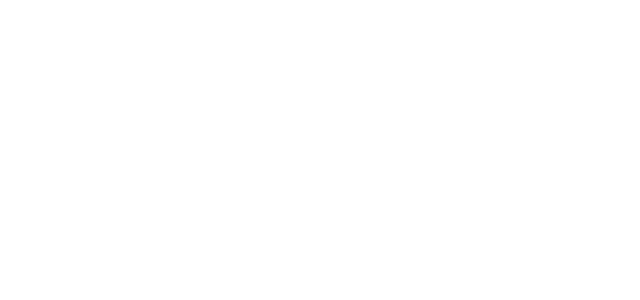
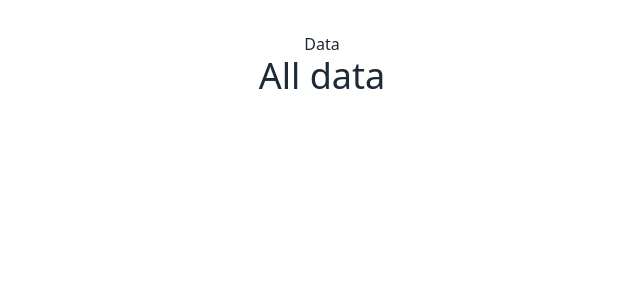
Before and after one commit to Zihadx/chef-recipe-hunter-client, a React (Vite) app: page / in a window 1280 px wide. Shown: the top 300 px of the page, without its empty margins (318-958 px from the left). Built offline with nearby package versions, Linux system fonts and the light colour scheme.

Commit message:
connected server side and clients side

```diff
--- a/src/Componets/Header.jsx
+++ b/src/Componets/Header.jsx
@@ -1,8 +1,12 @@
 import React from 'react';
+import { Link, useLoaderData } from 'react-router-dom';
 
 const Header = () => {
     return (
         <div>
+            <Link to='/data'>Data</Link>
+            <h1 className='text-4xl text-center'>All data</h1>
+            {/* <h1 className='text-3xl text-center'>All data: {data1.chefName}</h1> */}
 
         </div>
     );
--- a/src/Componets/Main.jsx
+++ b/src/Componets/Main.jsx
@@ -1,9 +1,12 @@
 import React from 'react';
+import { Outlet } from 'react-router-dom';
+import Header from './Header';
 
 const Main = () => {
     return (
         <div>
-
+            <Header></Header>
+            <Outlet></Outlet>
         </div>
     );
 };
--- a/src/main.jsx
+++ b/src/main.jsx
@@ -6,25 +6,24 @@ import {
   createBrowserRouter,
   RouterProvider,
 } from "react-router-dom";
-import Main from './Componets/Main.jsx';
-import Contact from './Componets/Contact.jsx';
-
+import Main from './Componets/Main.jsx'
 const router = createBrowserRouter([
   {
     path: "/",
     element: <Main />,
     // errorElement: <ErrorPage />,
     children: [
-      {
-        path: "contacts/:contactId",
-        element: <Contact />,
-      },
+      // {
+      //   path: "/data",
+      //   element: <Contact />,
+      //   loader: () => fetch('http://localhost:5000/data')
+      // },
     ],
   },
 ]);
 
 ReactDOM.createRoot(document.getElementById('root')).render(
   <React.StrictMode>
-    <App />
+   <RouterProvider router={router}></RouterProvider>
   </React.StrictMode>,
 )
--- a/src/Componets/Contact.jsx
+++ b/src/pages/Home/Home.jsx
@@ -1,6 +1,6 @@
 import React from 'react';
 
-const Contact = () => {
+const Home = () => {
     return (
         <div>
 
@@ -8,4 +8,4 @@ const Contact = () => {
     );
 };
 
-export default Contact;
+export default Home;
```
Also changed, not shown: src/Componets/routes/Route.jsx (added, +15 -0 lines).
